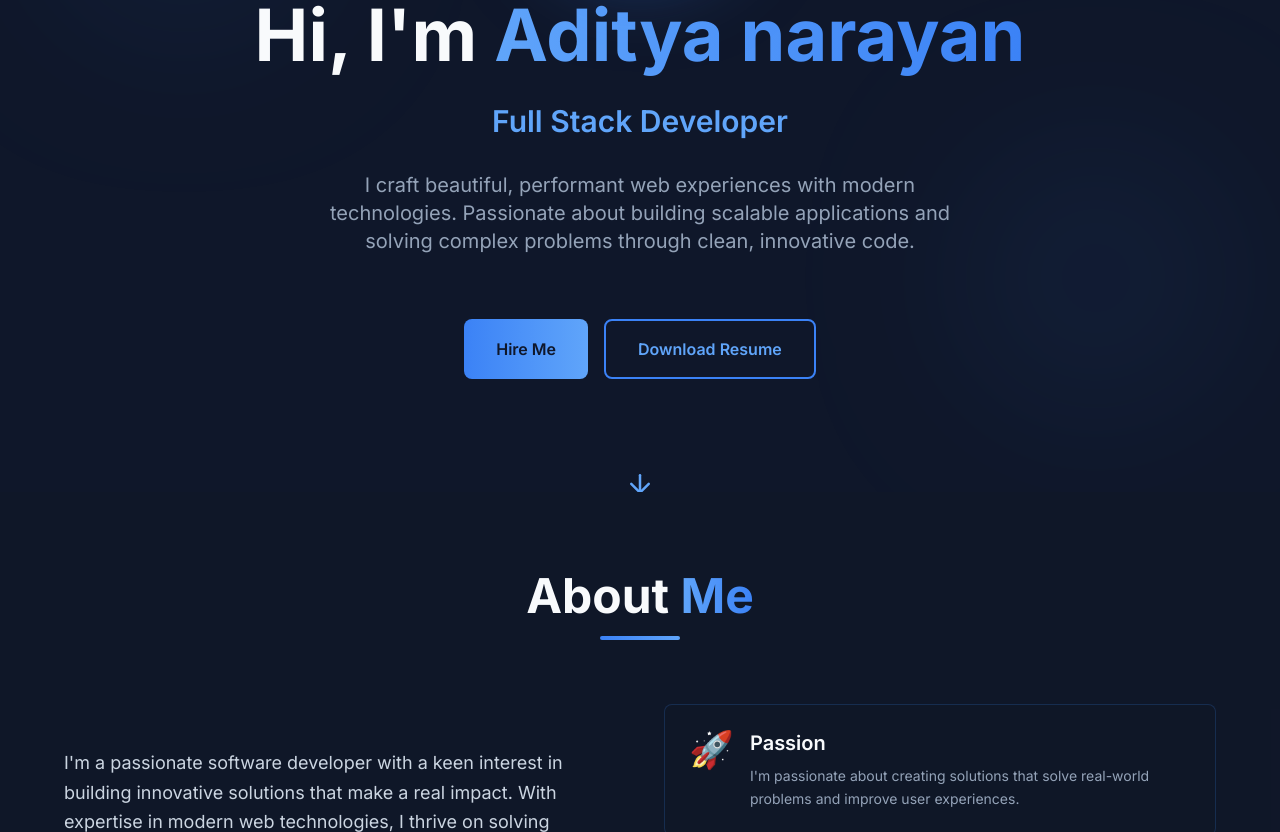
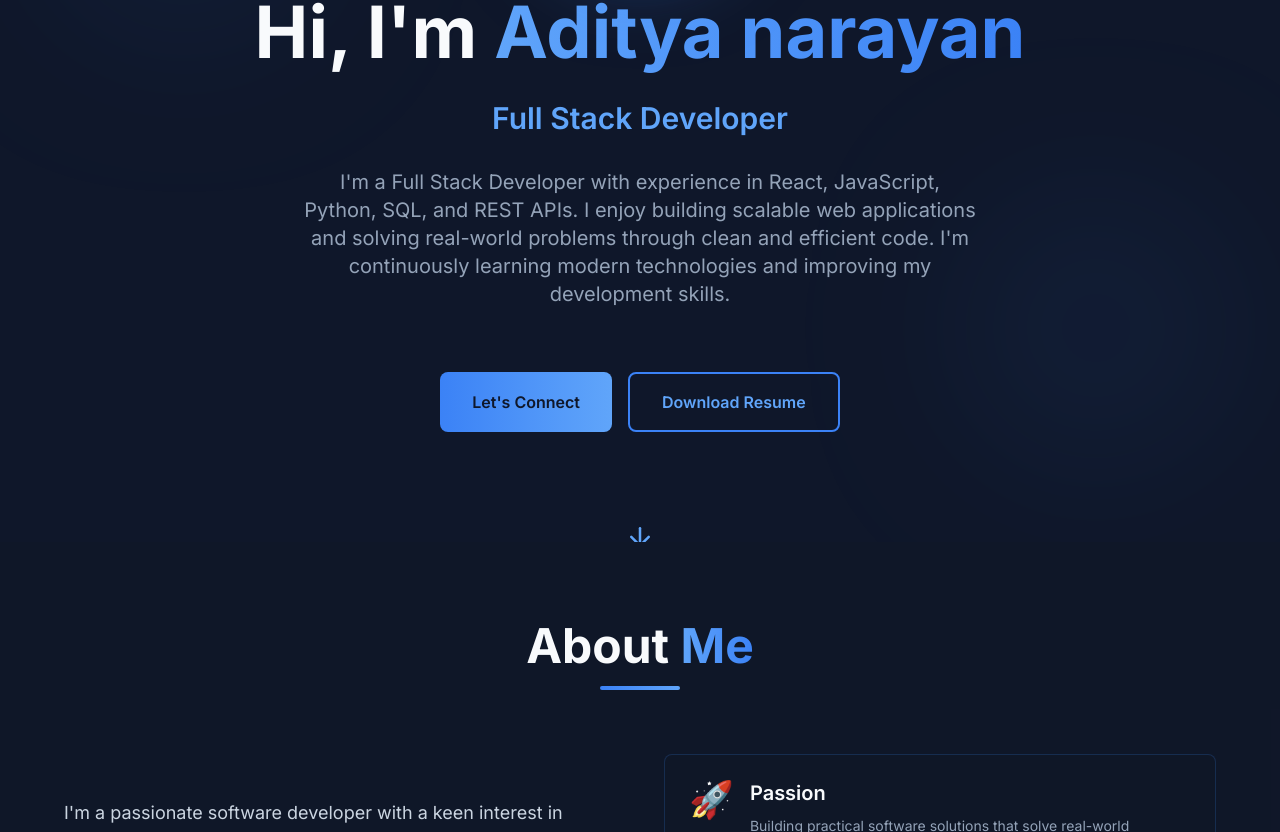
Before and after one commit to adityasingh3308/Portfolio, a React (Vite) app: page / in a window 1280 px wide. Shown: the part 308-1140 px from the top of the page. Built offline with nearby package versions, Linux system fonts and the light colour scheme; no server answers.

Commit message:
Updated stockdata

```diff
--- a/src/components/About.jsx
+++ b/src/components/About.jsx
@@ -70,12 +70,12 @@ const About = () => {
             {[
               {
                 title: "Passion",
-                description: "I'm passionate about creating solutions that solve real-world problems and improve user experiences.",
+                description: "Building practical software solutions that solve real-world problems through clean, efficient, and user-friendly applications. ",
                 icon: "🚀",
               },
               {
                 title: "Interests",
-                description: "Web Development, Cloud Technologies, AI/ML, Open Source, and Emerging Tech Trends.",
+                description: "Full Stack Development, Python, REST APIs, Open Source, Cloud Technologies, and Modern Web Development.",
                 icon: "⚡",
               },
               {
--- a/src/components/Hero.jsx
+++ b/src/components/Hero.jsx
@@ -107,8 +107,7 @@ const Hero = () => {
           {/* Introduction */}
           <motion.div variants={itemVariants}>
             <p className="text-lg md:text-xl text-slate-400 max-w-2xl mx-auto leading-relaxed">
-              I craft beautiful, performant web experiences with modern technologies. Passionate about
-              building scalable applications and solving complex problems through clean, innovative code.
+             I'm a Full Stack Developer with experience in React, JavaScript, Python, SQL, and REST APIs. I enjoy building scalable web applications and solving real-world problems through clean and efficient code. I'm continuously learning modern technologies and improving my development skills.
             </p>
           </motion.div>
 
@@ -120,9 +119,15 @@ const Hero = () => {
             <motion.button
               whileHover={{ scale: 1.05 }}
               whileTap={{ scale: 0.95 }}
+              onClick={() => {
+                const el = document.querySelector('#contact');
+                if (el) {
+                  el.scrollIntoView({ behavior: 'smooth', block: 'start' });
+                }
+              }}
               className="px-8 py-4 bg-gradient-to-r from-accent-500 to-accent-400 text-primary-900 font-semibold rounded-lg hover:shadow-glow-lg transition-shadow duration-300"
             >
-              Hire Me
+              Let's Connect
             </motion.button>
             <motion.a
               whileHover={{ scale: 1.05 }}
--- a/src/data/projects.js
+++ b/src/data/projects.js
@@ -63,7 +63,7 @@ export const projectsData = [
   title: "Stock_analysis_tool",
   description:
     "A simple Python tool that fetches stock data using FinancialModelingPrep and Yahoo Finance APIs. Enter a stock symbol to view the latest income statement and the last 5 days of price history. This project helps beginners learn API integration, JSON handling, and basic financial data analysis..",
-  image: "/images/stock-analysis.png", // Replace with your project image
+  image: "stockdata.png", // Replace with your project image
   technologies: [
     "Python",
     "Financial Modeling Prep API",
@@ -71,7 +71,7 @@ export const projectsData = [
     "Requests",
     "JSON"
   ],
-  github: "https://github.com/adityasingh3308/Stock_analysis_tools.git", // Replace with your GitHub repository
+  github: "https://github.com/adityasingh3308/Stock_analysis_tool.git", // Replace with your GitHub repository
   // demo: "https://stock-analysis-tool.vercel.app"
 },
 
```
Also changed, not shown: public/stockdata.png (added).
